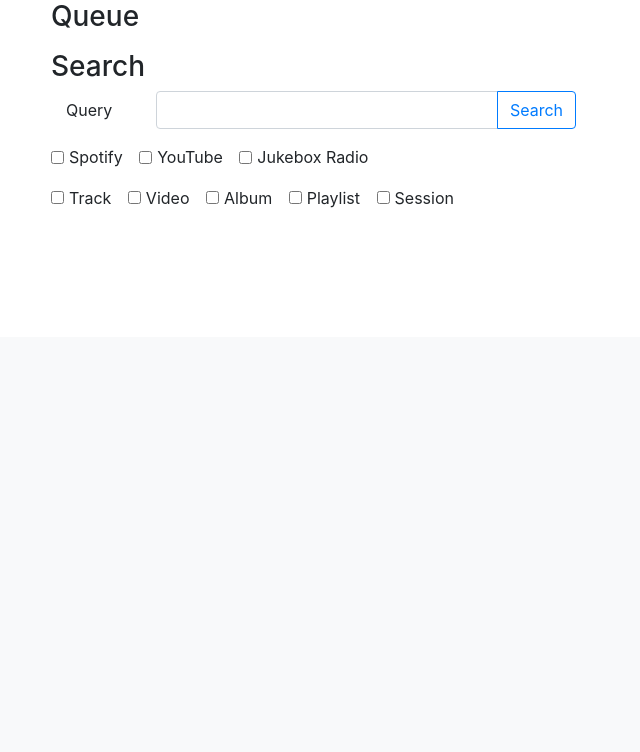
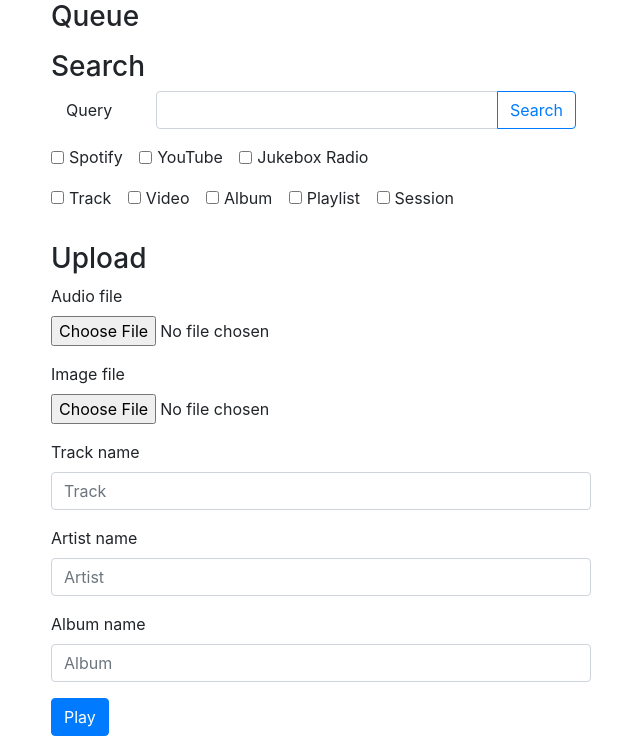
Before and after one commit to 0x213F/jukebox-radio-django, a Django app: page /player/ in a window 1280 px wide. Shown: the part 463-1215 px from the top of the page, without its empty margins (319-959 px from the left). Before the commit the page ends 671 px from the top, so only its background shows below. Run offline with Django 3.2, Linux system fonts and the light colour scheme; the visitor is signed in with stand-in values (Sample User, id 1); data comes from the database, SQL or seed files in the repository; data that the repository does not hold is empty; parts of the project's set-up code (start-up, migrations or seed data) failed here and were passed over; some libraries are stand-ins or nearby versions.

Commit message:
Upload and search Jukebox Radio tracks

```diff
--- a/jukebox_radio/music/models.py
+++ b/jukebox_radio/music/models.py
@@ -54,16 +54,19 @@ class Track(models.Model):
 
     uuid = models.UUIDField(primary_key=True, default=uuid.uuid4, editable=False)
 
+    user = models.ForeignKey("users.User", on_delete=models.CASCADE, null=True, blank=True)
+
     format = models.CharField(max_length=32, choices=FORMAT_CHOICES)
 
     provider = models.CharField(max_length=32, choices=PROVIDER_CHOICES)
 
     name = models.CharField(max_length=200)
     artist_name = models.CharField(max_length=200)
+    album_name = models.CharField(max_length=200)
     duration_ms = models.PositiveIntegerField(null=True, blank=True)
 
+    audio = models.FileField(null=True, blank=True, upload_to=upload_to_tracks_jr_audios)
     external_id = models.CharField(null=True, blank=True, max_length=200)
-    audio = models.FileField(null=True, blank=True, upload_to=upload_to_tracks_jr_audios)
 
     img = models.ImageField(null=True, blank=True, upload_to=upload_to_tracks_jr_imgs)
     img_url = models.CharField(null=True, blank=True, max_length=200)
--- a/jukebox_radio/music/urls.py
+++ b/jukebox_radio/music/urls.py
@@ -1,9 +1,11 @@
 from django.urls import path
 
 from jukebox_radio.music.views import MusicSearchView
+from jukebox_radio.music.views import TrackCreateView
 
 
 app_name = "music"
 urlpatterns = [
     path("search/", view=MusicSearchView.as_view(), name="search"),
+    path("track/create/", view=TrackCreateView.as_view(), name="track-create"),
 ]
--- a/jukebox_radio/music/views/__init__.py
+++ b/jukebox_radio/music/views/__init__.py
@@ -1 +1,2 @@
 from .search_view import MusicSearchView
+from .track_create_view import TrackCreateView
--- a/jukebox_radio/static/js/player.js
+++ b/jukebox_radio/static/js/player.js
@@ -2,7 +2,7 @@ const CSRF_TOKEN = document.getElementById("csrf-token").childNodes[0].value;
 
 const failureCallback = data => { console.error(data); }
 
-async function fetchFromServer(method = '', url = '', data = {}, successCallback = null) {
+async function fetchFromServer(method = '', url = '', data = {}, successCallback = null, files = {}) {
   let response;
 
   if(!successCallback) {
@@ -10,11 +10,18 @@ async function fetchFromServer(method = '', url = '', data = {}, successCallback
   }
 
   if(method !== 'GET') {
+    const formData = new FormData();
+    for (const [key, value] of Object.entries(data)) {
+      formData.append(key, value);
+    }
+    for (const [key, value] of Object.entries(files)) {
+      formData.append(key, value);
+    }
     const request = new Request(url, {headers: {"X-CSRFToken": CSRF_TOKEN}});
     response = await fetch(request, {
       method: method,
       mode: 'same-origin',
-      body: JSON.stringify(data),
+      body: formData,
     })
       .then(response => response.json())
       .then(successCallback)
@@ -37,14 +44,16 @@ async function fetchFromServer(method = '', url = '', data = {}, successCallback
   }
 }
 
+// TEXT COMMENT CREATE
 ////////////////////////////////////////////////////////////////////////////////
 document.getElementById('text-comment-create-button').onclick = function() {
   const text = document.getElementById('text').textContent;
 
-  // TEXT COMMENT CREATE
   Api.text_comment_create(text);
 };
 
+
+// ADD TO QUEUE
 ////////////////////////////////////////////////////////////////////////////////
 const addToQueueSubmit = function() {
 
@@ -60,10 +69,11 @@ const addToQueueSubmit = function() {
           window.location.reload();
         };
 
-  // MUSIC SEARCH
   Api.stream_create_queue(dataClass, dataUuid, callback);
 }
 
+// MUSIC SEARCH
+////////////////////////////////////////////////////////////////////////////////
 const musicSearchSubmit = function() {
 
   // providers
@@ -119,20 +129,33 @@ const musicSearchSubmit = function() {
     }
   }
 
-  // MUSIC SEARCH
   Api.music_search(providers, formats, query, callback);
 };
 
 document.getElementById("music-search-button").onclick = musicSearchSubmit;
 document.getElementById("search-query").addEventListener("keyup", function(event) {
-  // Number 13 is the "Enter" key on the keyboard
   if (event.keyCode === 13) {
-    // Cancel the default action, if needed
     event.preventDefault();
-    // Trigger the button element with a click
     document.getElementById('music-search-button').click();
   }
 });
+
+// UPLOAD TRACK
+////////////////////////////////////////////////////////////////////////////////
+document.getElementById('track-create-button').onclick = function() {
+  const text = document.getElementById('text').textContent;
+
+  Api.music_create_track(
+    document.getElementById('audio-file').files[0],
+    document.getElementById('img-file').files[0],
+    document.getElementById('track-name').value,
+    document.getElementById('artist-name').value,
+    document.getElementById('album-name').value,
+    function() { window.location.reload(); }
+  );
+};
+
+// API
 ////////////////////////////////////////////////////////////////////////////////
 
 let Api = function() {};
@@ -161,3 +184,19 @@ Api.stream_create_queue = function(dataClass, uuid, callback) {
 
   fetchFromServer('POST', '/streams/queue/create/', data, callback);
 }
+
+Api.music_create_track = function(audio_file, img_file, track_name, artist_name, album_name, callback) {
+
+  const data = {
+    track_name: track_name,
+    artist_name: artist_name,
+    album_name: album_name,
+  };
+
+  const files = {
+    audio_file: audio_file,
+    img_file: img_file,
+  }
+
+  fetchFromServer('POST', '/music/track/create/', data, callback, files);
+}
--- a/jukebox_radio/streams/models.py
+++ b/jukebox_radio/streams/models.py
@@ -89,6 +89,9 @@ class Queue(models.Model):
         null=True,
     )
 
+    is_head = models.BooleanField(default=False)
+    is_tail = models.BooleanField(default=False)
+
     played_at = models.DateTimeField(null=True, blank=True)
 
     created_at = models.DateTimeField(auto_now_add=True)
--- a/jukebox_radio/templates/pages/player.html
+++ b/jukebox_radio/templates/pages/player.html
@@ -100,6 +100,38 @@
         </table>
       </div>
 
+      <!-- UPLOAD ------------------------------------------------------------->
+      <h3>Upload</h3>
+
+      <div class="form-group">
+        <label for="audio-file">Audio file</label>
+        <input type="file" class="form-control-file" id="audio-file">
+      </div>
+
+      <div class="form-group">
+        <label for="image-file">Image file</label>
+        <input type="file" class="form-control-file" id="img-file">
+      </div>
+
+      <div class="form-group">
+        <label for="track-name">Track name</label>
+        <input type="text" class="form-control" id="track-name" placeholder="Track">
+      </div>
+
+      <div class="form-group">
+        <label for="artist-name">Artist name</label>
+        <input type="text" class="form-control" id="artist-name" placeholder="Artist">
+      </div>
+
+      <div class="form-group">
+        <label for="album-name">Album name</label>
+        <input type="text" class="form-control" id="album-name" placeholder="Album">
+      </div>
+
+      <div class="form-group">
+        <button class="btn btn-primary" type="submit" id="track-create-button">Play</button>
+      </div>
+
     </div>
   </div>
 
--- a/requirements/base.txt
+++ b/requirements/base.txt
@@ -41,4 +41,6 @@ django-action-framework==1.3.2
 
 black==20.8b1
 
+ffmpeg==1.4
+pydub==0.24.1
 spleeter==2.0.1
```
Also changed, not shown: jukebox_radio/music/utils.py (+29 -3 lines), jukebox_radio/music/views/track_create_view.py (added, +42 -0 lines), jukebox_radio/streams/views/queue/create_view.py (+8 -3 lines), jukebox_radio/streams/views/stream/play_track_view.py (+35 -1 lines), jukebox_radio/music/migrations/0002_track_user.py (added), jukebox_radio/music/migrations/0003_track_album_name.py (added), jukebox_radio/streams/migrations/0002_auto_20201201_0755.py (added), 2 other files.
